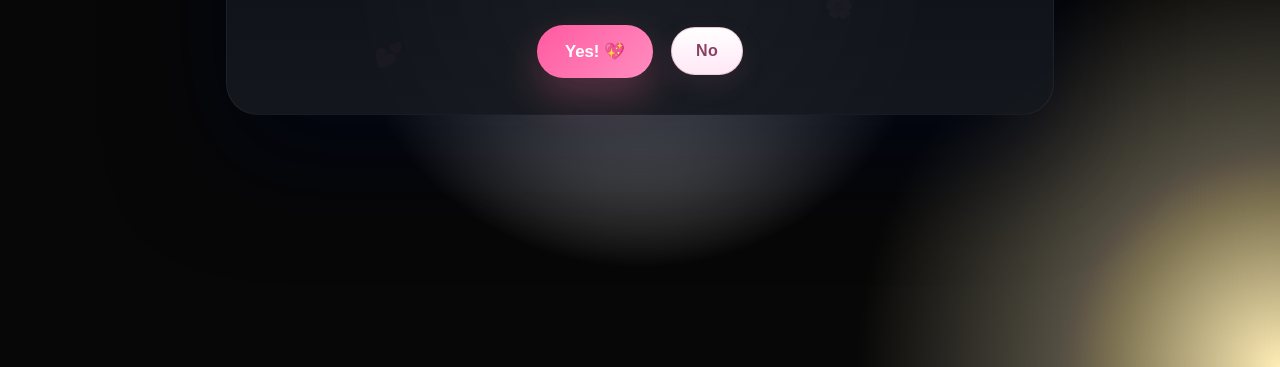
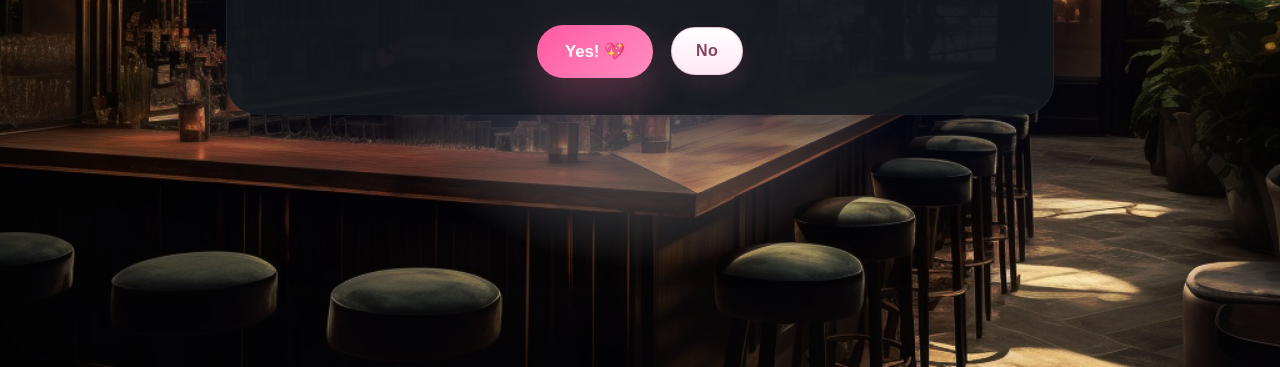
Before and after one commit to kylehungerford63-art/invite-app, a plain HTML site: page index.html in a window 1280 px wide. Shown: the part 433-800 px from the top of the page. Drawn offline with Linux system fonts and the light colour scheme; the site is published under a folder, as on GitHub Pages, so addresses that start at the root find nothing.

Commit message:
Commit 14

```diff
--- a/index.html
+++ b/index.html
@@ -6,7 +6,6 @@
   <meta name="theme-color" content="#0b0b0b" />
   <meta name="apple-mobile-web-app-capable" content="yes" />
   <meta name="apple-mobile-web-app-status-bar-style" content="black-translucent" />
-  <base href="/">
   <link rel="manifest" href="/manifest.json">
   <title>Will You Go to Dinner?</title>
   <style>
@@ -29,7 +28,7 @@
       background-color: #0b0b0b;
       background-image:
         linear-gradient(rgba(0,0,0,0.45), rgba(0,0,0,0.35)),
-        url('/invite-bg.jpg'),
+        url('invite-bg.jpg'),
         radial-gradient(circle at top, #ffe6f3 0%, transparent 30%),
         radial-gradient(circle at bottom right, #fff2c9 0%, transparent 28%);
       background-size: cover, cover, auto, auto;
```
